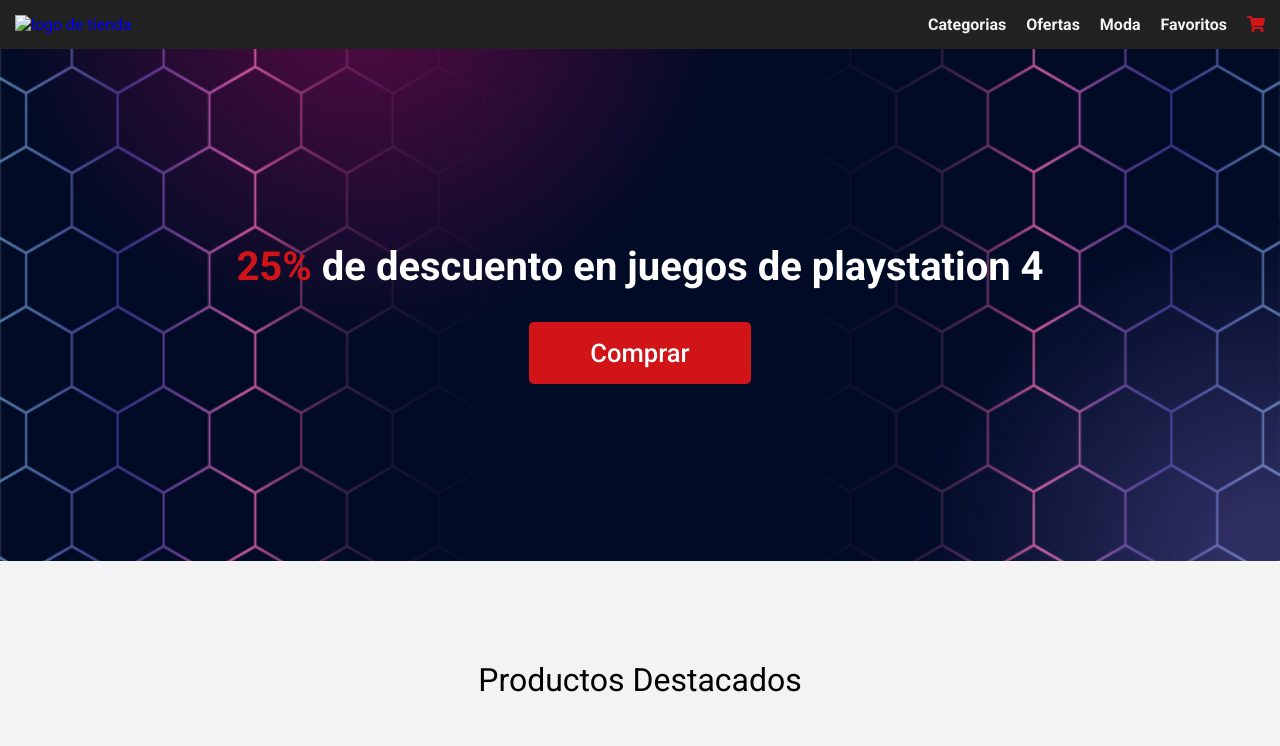
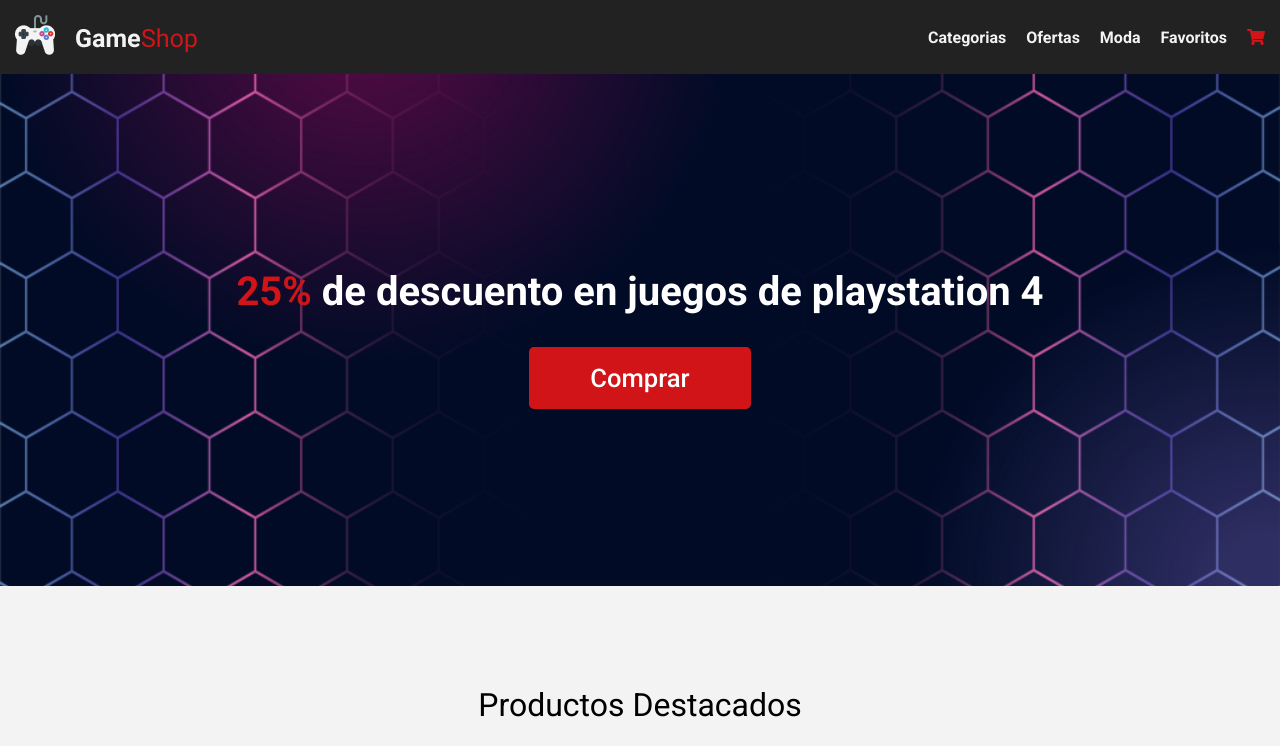
Before and after one commit to auraservants/gameshop, a plain HTML site: page index.html in a window 1280 px wide. Shown: the top 746 px of the page. Drawn offline with Linux system fonts and the light colour scheme; the site is published under a folder, as on GitHub Pages, so addresses that start at the root find nothing.

Commit message:
modificando archivo

```diff
--- a/index.html
+++ b/index.html
@@ -15,7 +15,7 @@
         <div class="header-container">
 
             <div class="header-logo">
-                <a href="index.html"><img src="/images/Logo.png" alt="logo de tienda"></a>
+                <a href="index.html"><img src="images/Logo.png" alt="logo de tienda"></a>
 
             </div>
 
```
